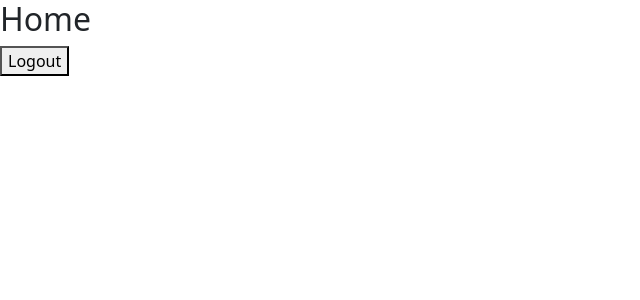
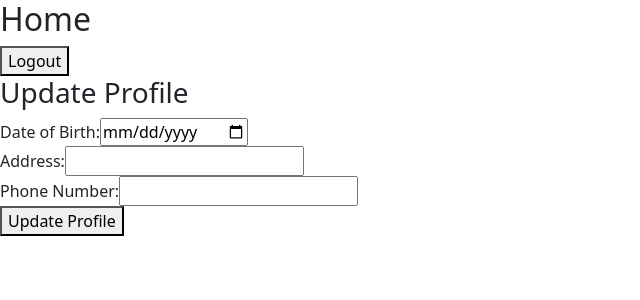
Before and after one commit to WasfaNasir04/Login-Register-auth, a React (Vite) app in the folder frontend/: page /home in a window 1280 px wide. Shown: the top 300 px of the page, without its empty margins (0-640 px from the left). Built offline with nearby package versions, Linux system fonts and the light colour scheme.

Commit message:
Update home.jsx

```diff
--- a/frontend/src/App.jsx
+++ b/frontend/src/App.jsx
@@ -6,18 +6,23 @@ import Login from './Login'
 import Home from './Home'
 import axios from 'axios'; //new
 
+
 function App() {
   //new
   const [isLoggedIn, setIsLoggedIn] = useState(false);
-
+  const [loggedInUserEmail, setLoggedInUserEmail] = useState(''); // Define the email state
 
   return (
     <BrowserRouter>
 
     <Routes>
         <Route path='/register' element={<Signup />} />
-        <Route path='/login' element={<Login setIsLoggedIn={setIsLoggedIn} />} />
-        <Route path='/home' element={<Home isLoggedIn={isLoggedIn} setIsLoggedIn={setIsLoggedIn} />} />
+        <Route path='/login' element={<Login setIsLoggedIn={setIsLoggedIn} setLoggedInUserEmail={setLoggedInUserEmail} />} />
+        <Route
+          path='/home'
+          element={<Home isLoggedIn={isLoggedIn} setIsLoggedIn={setIsLoggedIn} userEmail={loggedInUserEmail} />}
+        />
+        {/* <Route path='/home' element={<Home isLoggedIn={isLoggedIn} setIsLoggedIn={setIsLoggedIn} />} /> */}
       </Routes>
     </BrowserRouter>
   )
--- a/frontend/src/Home.jsx
+++ b/frontend/src/Home.jsx
@@ -1,54 +1,50 @@
-// import React from 'react';
 
-// function Home(){
-//     return(
-//         <h2>Home</h2>
-//     )
-// }
-
-// export default Home;
 
 // import React from 'react';
+// import { useNavigate } from 'react-router-dom';
 // import axios from 'axios';
-// import { useNavigate } from 'react-router-dom';
 
 // function Home({ setIsLoggedIn }) {
 //   const navigate = useNavigate();
 
 //   const handleLogout = () => {
-//     axios.post('http://localhost:3001/logout', {}, { withCredentials: true })
-//       .then(response => {
+//     axios.get('http://localhost:3001/logout', { withCredentials: true })
+//     .then(response => {
+//         console.log(response.data.status); // Show logout success message
 //         if (response.data.status === "Logout successful") {
-//           setIsLoggedIn(false);
-//           navigate('/login');
+//           setIsLoggedIn(false);  // Update state to reflect logged out status
+//           navigate('/login');    // Redirect to login page
 //         }
 //       })
-//       .catch(err => console.log(err));
+//       .catch(error => console.error("Logout error:", error));
 //   };
 
 //   return (
 //     <div>
 //       <h2>Home</h2>
-//       <button onClick={handleLogout} className="btn btn-danger">
-//         Logout
-//       </button>
+//       <button onClick={handleLogout}>Logout</button>
 //     </div>
 //   );
 // }
 
 // export default Home;
 
-
-import React from 'react';
+import React, { useState } from 'react';
 import { useNavigate } from 'react-router-dom';
 import axios from 'axios';
 
-function Home({ setIsLoggedIn }) {
+function Home({ setIsLoggedIn, userEmail }) {
   const navigate = useNavigate();
 
+  // State for user information
+  const [dateOfBirth, setDateOfBirth] = useState('');
+  const [address, setAddress] = useState('');
+  const [phoneNumber, setPhoneNumber] = useState('');
+
+  // Logout function
   const handleLogout = () => {
     axios.get('http://localhost:3001/logout', { withCredentials: true })
-    .then(response => {
+      .then(response => {
         console.log(response.data.status); // Show logout success message
         if (response.data.status === "Logout successful") {
           setIsLoggedIn(false);  // Update state to reflect logged out status
@@ -58,10 +54,61 @@ function Home({ setIsLoggedIn }) {
       .catch(error => console.error("Logout error:", error));
   };
 
+  // Handle profile update submission
+  const handleProfileUpdate = (e) => {
+    e.preventDefault();
+
+    axios.post('http://localhost:3001/updateProfile', {
+      email: userEmail, // Use dynamic email from props
+      dateOfBirth,
+      address,
+      phoneNumber,
+    })
+      .then(response => {
+        console.log(response.data); // Show success message or handle response
+      })
+      .catch(error => console.error('Error updating profile:', error));
+  };
+
   return (
     <div>
       <h2>Home</h2>
       <button onClick={handleLogout}>Logout</button>
+
+      {/* Profile update form */}
+      <div>
+        <h3>Update Profile</h3>
+        <form onSubmit={handleProfileUpdate}>
+          <div>
+            <label>Date of Birth:</label>
+            <input
+              type="date"
+              value={dateOfBirth}
+              onChange={(e) => setDateOfBirth(e.target.value)}
+              required
+            />
+          </div>
+          <div>
+            <label>Address:</label>
+            <input
+              type="text"
+              value={address}
+              onChange={(e) => setAddress(e.target.value)}
+              required
+            />
+          </div>
+          <div>
+            <label>Phone Number:</label>
+            <input
+              type="text"
+              value={phoneNumber}
+              onChange={(e) => setPhoneNumber(e.target.value)}
+              required
+            />
+          </div>
+          <button type="submit">Update Profile</button>
+        </form>
+      </div>
     </div>
   );
 }
--- a/frontend/src/Login.jsx
+++ b/frontend/src/Login.jsx
@@ -79,7 +79,7 @@ import React, { useState } from 'react';
 import { Link, useNavigate } from 'react-router-dom';
 import axios from 'axios';
 
-function Login({ setIsLoggedIn }) {
+function Login({ setIsLoggedIn, setLoggedInUserEmail }) {
   const [email, setEmail] = useState('');
   const [password, setPassword] = useState('');
   const navigate = useNavigate();
@@ -90,6 +90,7 @@ function Login({ setIsLoggedIn }) {
       .then(result => {
         if (result.data.status === "Success") {
           setIsLoggedIn(true); // Set login state to true
+          setLoggedInUserEmail(email); // Set logged-in user's email
           navigate('/home');
         } else {
           console.log(result.data.status); // Handle login failure
```
